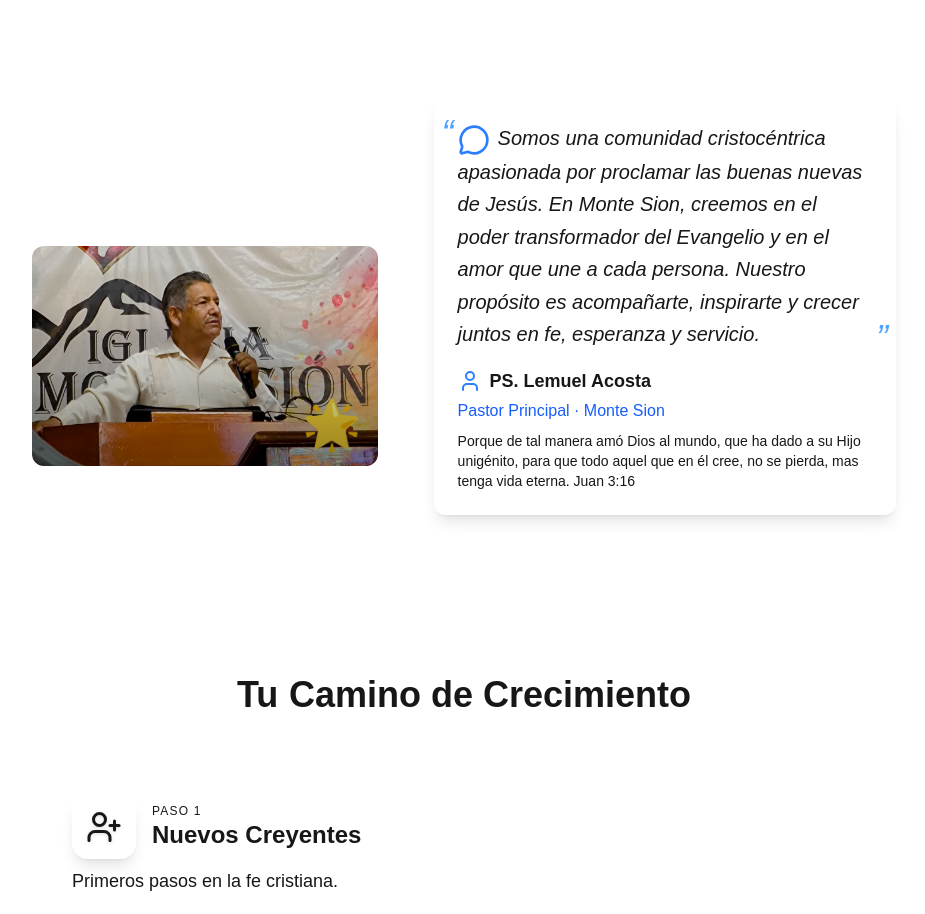
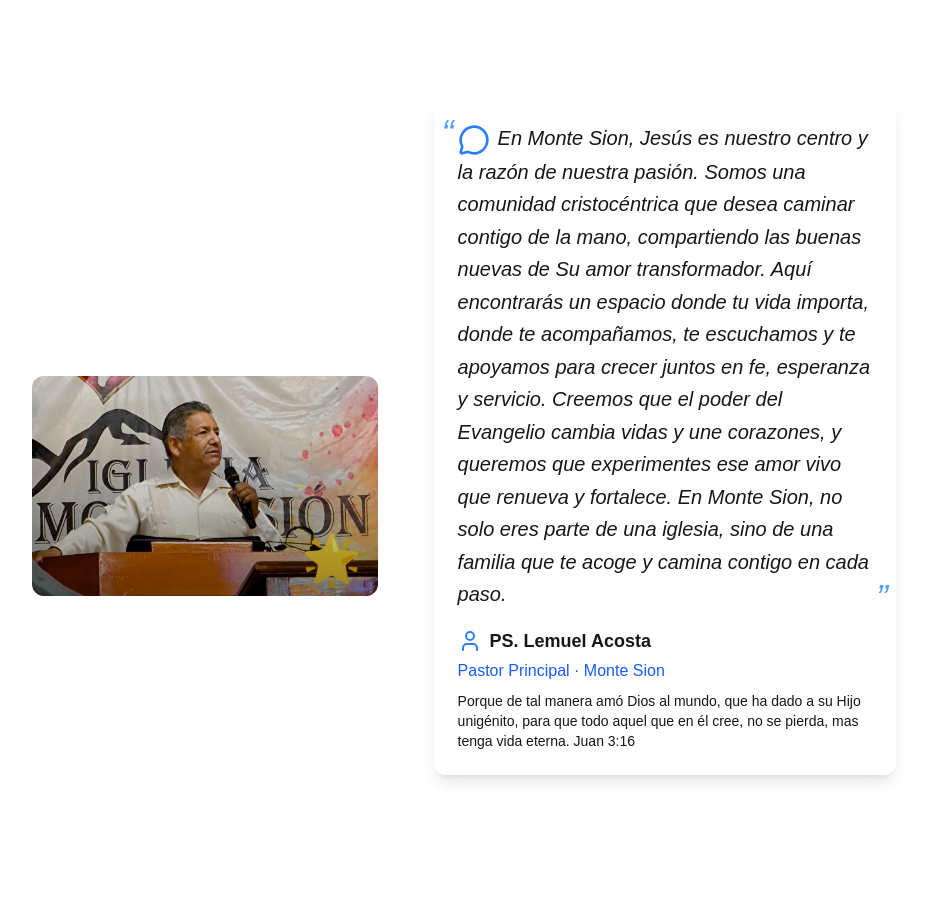
Before and after one commit to abnhernandez/montesion, a Next.js app: page / in a window 1280 px wide. Shown: the part 1340-2254 px from the top of the page, without its empty margins (176-1101 px from the left). Built offline with nearby package versions, Linux system fonts and the light colour scheme; no server answers.

Commit message:
Update acercade.tsx

```diff
--- a/components/ui/acercade.tsx
+++ b/components/ui/acercade.tsx
@@ -51,7 +51,9 @@ export default function TestimonialSection() {
             <blockquote className="text-lg sm:text-xl leading-relaxed italic relative">
               <span className="absolute -left-4 -top-2 text-4xl text-blue-400 dark:text-blue-300 select-none">“</span>
               <span className="inline-block mr-2 align-middle text-blue-500 dark:text-blue-300"><MessageCircle size={32} /></span>
-              Somos una comunidad cristocéntrica apasionada por proclamar las buenas nuevas de Jesús. En Monte Sion, creemos en el poder transformador del Evangelio y en el amor que une a cada persona. Nuestro propósito es acompañarte, inspirarte y crecer juntos en fe, esperanza y servicio.
+              En Monte Sion, Jesús es nuestro centro y la razón de nuestra pasión.
+              Somos una comunidad cristocéntrica que desea caminar contigo de la mano, compartiendo las buenas nuevas de Su amor transformador. Aquí encontrarás un espacio donde tu vida importa, donde te acompañamos, te escuchamos y te apoyamos para crecer juntos en fe, esperanza y servicio.
+              Creemos que el poder del Evangelio cambia vidas y une corazones, y queremos que experimentes ese amor vivo que renueva y fortalece. En Monte Sion, no solo eres parte de una iglesia, sino de una familia que te acoge y camina contigo en cada paso.
               <span className="absolute -right-4 -bottom-2 text-4xl text-blue-400 dark:text-blue-300 select-none">”</span>
             </blockquote>
 
```
